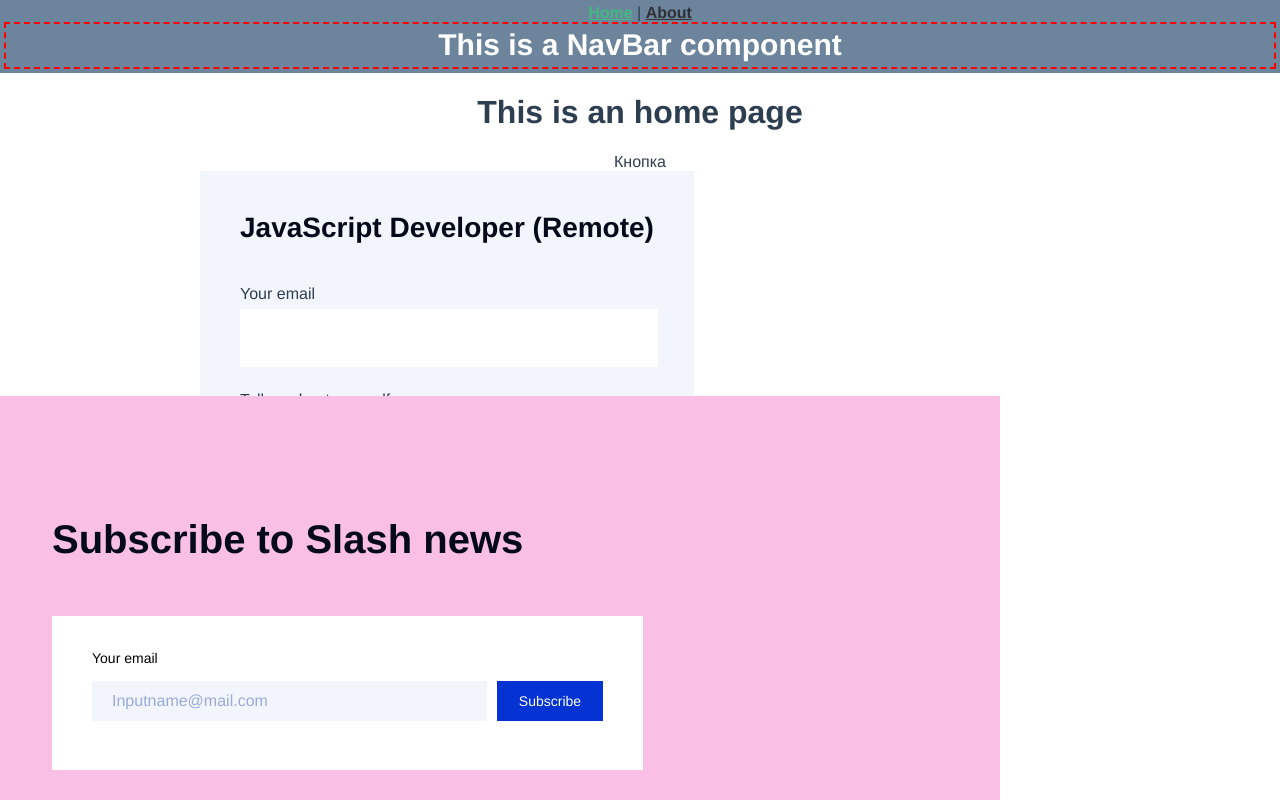
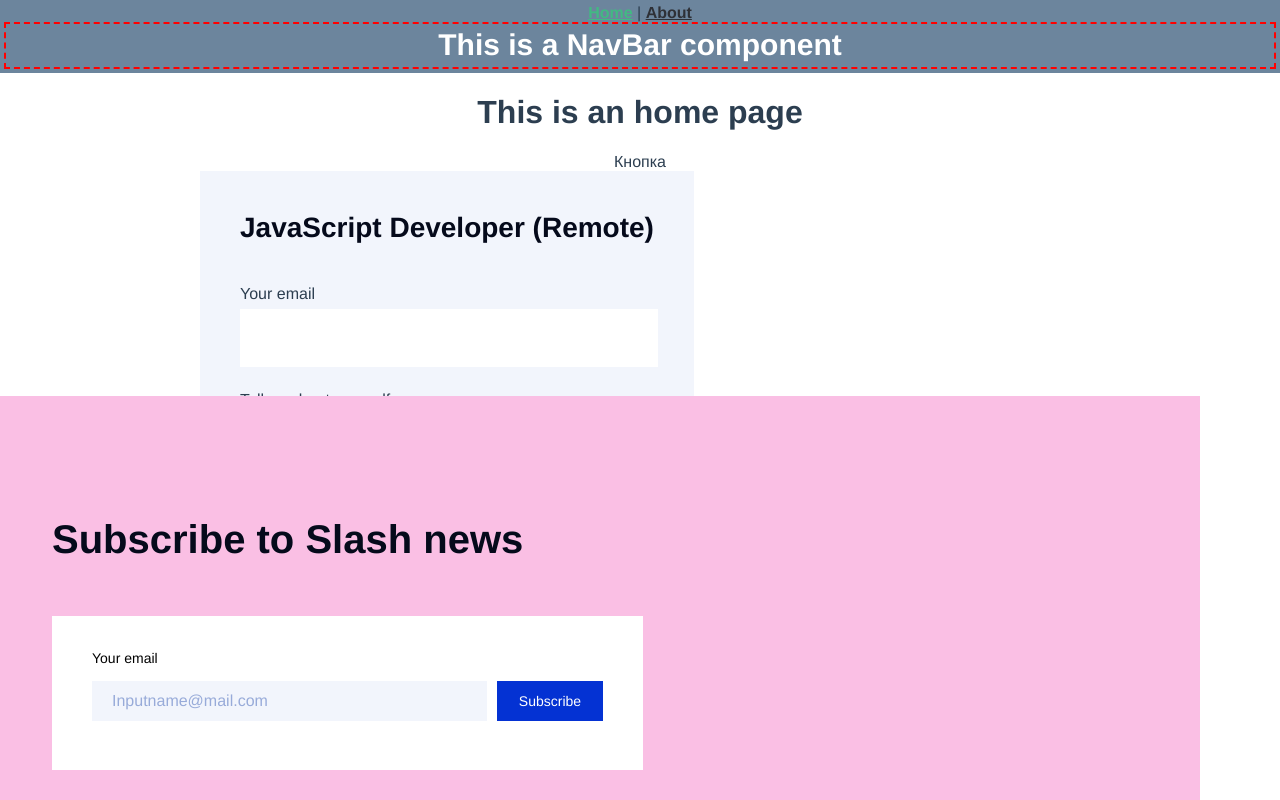
Before and after one commit to EmbacyDev/first-project, a Vue app: page / in a window 1280 px wide. Built offline with nearby package versions, Linux system fonts and the light colour scheme.

Commit message:
Fix width

```diff
--- a/src/components/NotificationEmail.vue
+++ b/src/components/NotificationEmail.vue
@@ -32,7 +32,7 @@ export default {
 <style lang="scss">
   .container {
     background-color: #fabfe4;
-    width: 1000px;
+    width: 1200px;
     height: 404px;
     position: absolute;
     bottom: 0;
```
